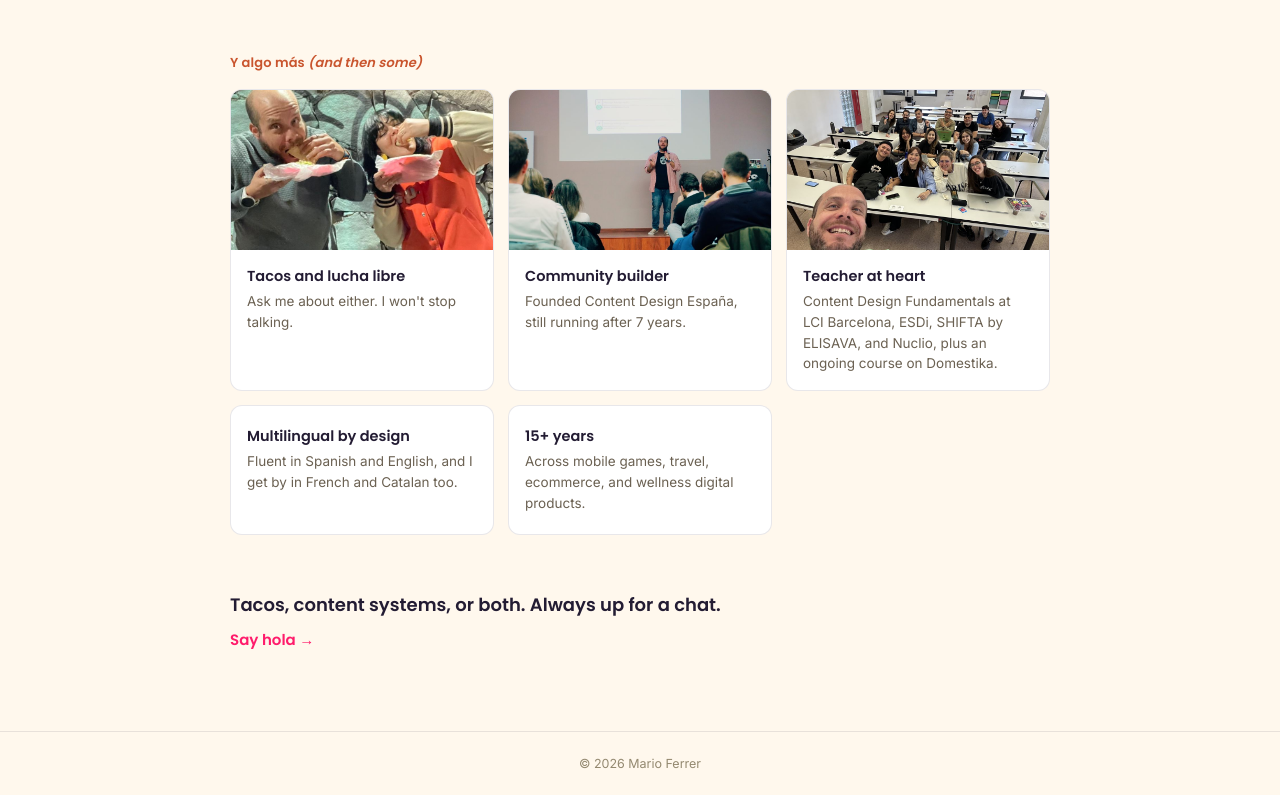
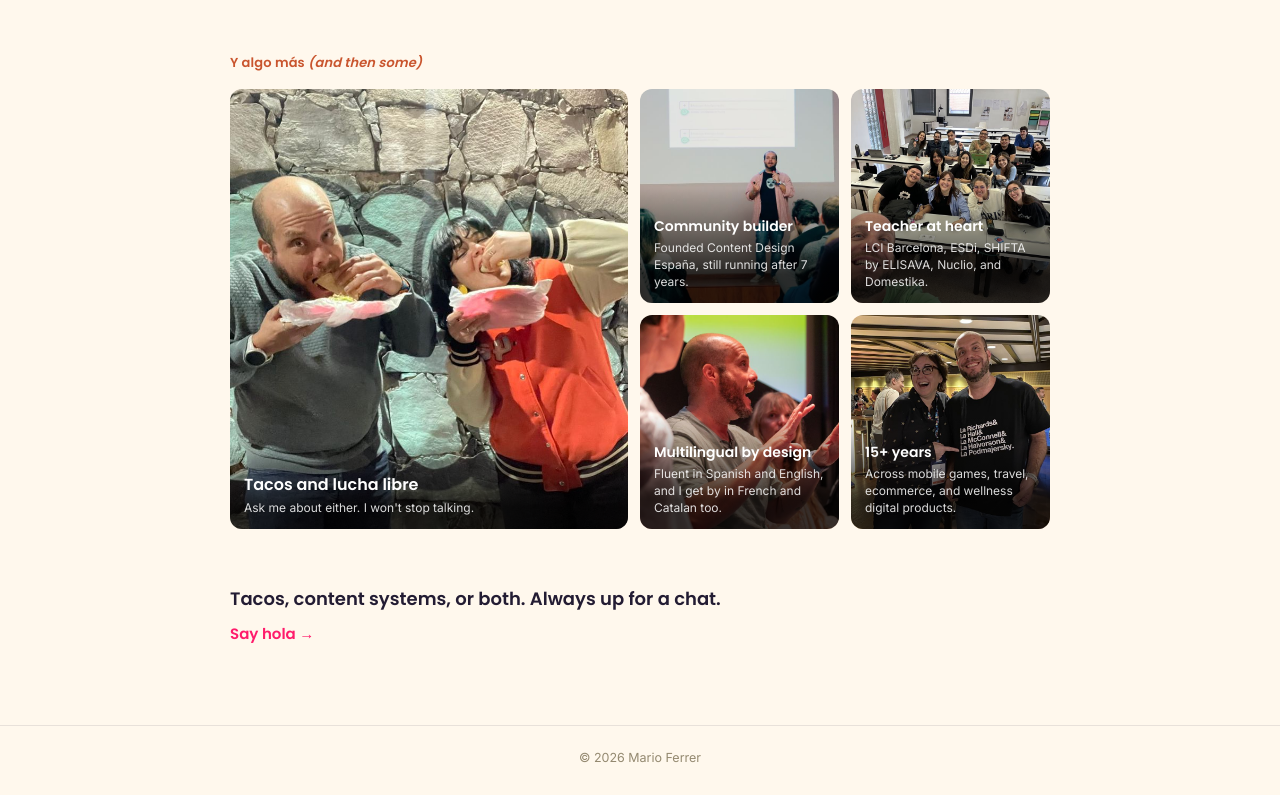
Before and after one commit to mario-ferrer/portfolio, a plain HTML site: page about/index.html in a window 1280 px wide. Shown: the part 1333-2128 px from the top of the page. Drawn offline with Linux system fonts and the light colour scheme.

Commit message:
About page: fact bento with photos for all five cards, tacos hero, compressed images

```diff
--- a/about/index.html
+++ b/about/index.html
@@ -131,58 +131,66 @@
     white-space: nowrap;
   }
 
-  /* Y algo más: photo cards */
-  .fact-cards {
+  /* Y algo más: fact bento */
+  .fact-bento {
     display: grid;
-    grid-template-columns: repeat(3, 1fr);
-    gap: 14px;
+    grid-template-columns: 2fr 1fr 1fr;
+    grid-template-rows: 1fr 1fr;
+    gap: 12px;
+    height: 440px;
     margin-bottom: 56px;
   }
 
   .fact-card {
-    background: #fff;
-    border: 1px solid rgba(35,28,51,0.1);
+    position: relative;
     border-radius: 12px;
     overflow: hidden;
     transition: transform 0.25s ease;
   }
 
   .fact-card:hover {
-    transform: scale(1.03);
+    transform: scale(1.04);
+    z-index: 1;
   }
 
-  .fact-card .photo {
-    height: 160px;
-    background: #F2E8D5;
-  }
-
-  .fact-card .photo img {
+  .fact-card img {
     width: 100%;
     height: 100%;
     object-fit: cover;
     display: block;
   }
 
-  .fact-card .text {
-    padding: 16px;
+  .fact-caption {
+    position: absolute;
+    bottom: 0;
+    left: 0;
+    right: 0;
+    background: linear-gradient(transparent, rgba(0,0,0,0.78) 75%);
+    padding: 28px 14px 12px;
   }
 
-  .fact-card.text-only .text {
-    padding: 20px 16px;
+  .fact-caption .lead {
+    color: #fff;
+    font-family: 'Poppins', sans-serif;
+    font-weight: 600;
+    font-size: 14px;
   }
 
-  .fact-card .lead {
-    font-family: 'Poppins', sans-serif;
-    font-weight: 600;
-    font-size: 14.5px;
-    color: #231C33;
-    margin-bottom: 4px;
+  .fact-caption .detail {
+    color: rgba(255,255,255,0.85);
+    font-size: 12px;
+    line-height: 1.45;
+    margin-top: 2px;
   }
 
-  .fact-card .detail {
-    font-size: 13.5px;
-    line-height: 1.55;
-    color: #6B6152;
+  .fact-big { grid-column: 1; grid-row: 1 / 3; }
+  .fact-b1 { grid-column: 2; grid-row: 1; }
+  .fact-b2 { grid-column: 3; grid-row: 1; }
+  .fact-b3 { grid-column: 2; grid-row: 2; }
+  .fact-b4 { grid-column: 3; grid-row: 2; }
+
+  .fact-big .fact-caption .lead {
+    font-size: 16px;
   }
 
   .closing-cta {
@@ -246,9 +254,17 @@
       order: -1;
     }
 
-    .fact-cards {
-      grid-template-columns: 1fr;
+    .fact-bento {
+      grid-template-columns: 1fr 1fr;
+      grid-template-rows: 220px repeat(2, 160px);
+      height: auto;
     }
+
+    .fact-big { grid-column: 1 / 3; grid-row: 1; }
+    .fact-b1 { grid-column: 1; grid-row: 2; }
+    .fact-b2 { grid-column: 2; grid-row: 2; }
+    .fact-b3 { grid-column: 1; grid-row: 3; }
+    .fact-b4 { grid-column: 2; grid-row: 3; }
   }
 </style>
 </head>
@@ -294,36 +310,38 @@
   </div>
 
   <h2 class="section-label">Y algo m&aacute;s <em>(and then some)</em></h2>
-  <div class="fact-cards">
-    <div class="fact-card">
-      <div class="photo"><img src="../images/about/tacos.jpg" alt="Mario mid-bite, eating tacos" onerror="this.style.display='none'"></div>
-      <div class="text">
+  <div class="fact-bento">
+    <div class="fact-card fact-big">
+      <img src="../images/about/tacos.jpg" alt="Mario mid-bite, eating tacos with a friend">
+      <div class="fact-caption">
         <div class="lead">Tacos and lucha libre</div>
         <div class="detail">Ask me about either. I won't stop talking.</div>
       </div>
     </div>
-    <div class="fact-card">
-      <div class="photo"><img src="../images/about/on-stage.jpg" alt="Mario speaking on stage" onerror="this.style.display='none'"></div>
-      <div class="text">
+    <div class="fact-card fact-b1">
+      <img src="../images/about/on-stage.jpg" alt="Mario speaking on stage in a lucha libre mask t-shirt">
+      <div class="fact-caption">
         <div class="lead">Community builder</div>
         <div class="detail">Founded Content Design Espa&ntilde;a, still running after 7 years.</div>
       </div>
     </div>
-    <div class="fact-card">
-      <div class="photo"><img src="../images/about/teaching.jpg" alt="Mario addressing a packed lecture hall" onerror="this.style.display='none'"></div>
-      <div class="text">
+    <div class="fact-card fact-b2">
+      <img src="../images/about/teaching.jpg" alt="Mario's classroom selfie with his content design students">
+      <div class="fact-caption">
         <div class="lead">Teacher at heart</div>
-        <div class="detail">Content Design Fundamentals at LCI Barcelona, ESDi, SHIFTA by ELISAVA, and Nuclio, plus an ongoing course on Domestika.</div>
+        <div class="detail">LCI Barcelona, ESDi, SHIFTA by ELISAVA, Nuclio, and Domestika.</div>
       </div>
     </div>
-    <div class="fact-card text-only">
-      <div class="text">
+    <div class="fact-card fact-b3">
+      <img src="../images/about/multilingual.jpg" alt="Mario mid-gesture in an animated conversation at Lead With Tempo">
+      <div class="fact-caption">
         <div class="lead">Multilingual by design</div>
         <div class="detail">Fluent in Spanish and English, and I get by in French and Catalan too.</div>
       </div>
     </div>
-    <div class="fact-card text-only">
-      <div class="text">
+    <div class="fact-card fact-b4">
+      <img src="../images/about/fifteen-years.jpg" alt="Mario with Kristina Halvorson at Button Conference">
+      <div class="fact-caption">
         <div class="lead">15+ years</div>
         <div class="detail">Across mobile games, travel, ecommerce, and wellness digital products.</div>
       </div>
```
Also changed, not shown: images/about/fifteen-years.jpg (added), images/about/multilingual.jpg (added).
